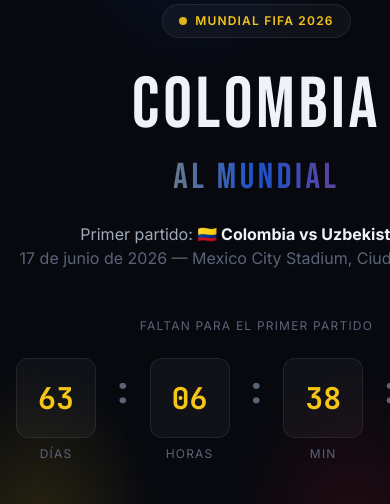
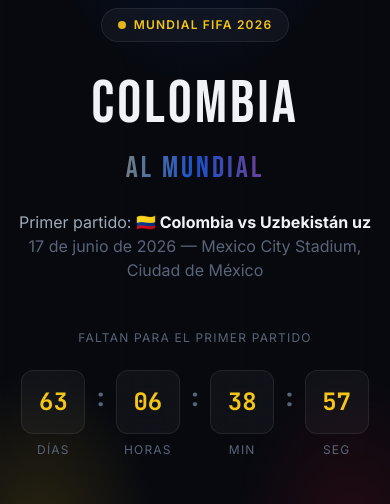
Before and after one commit to elysdan/cafeteros, a Next.js app: page / in a window 390 px wide. Shown: the part 136-640 px from the top of the page. Built offline with nearby package versions, Linux system fonts and the light colour scheme; no server answers; the database is empty.

Commit message:
Mejora: implementar página de inicio, directorio de jugadores y diseño responsive global.

```diff
--- a/src/app/calendario/page.tsx
+++ b/src/app/calendario/page.tsx
@@ -27,7 +27,7 @@ export default async function CalendarioPage() {
             <p className="text-xs uppercase tracking-widest mb-3 font-semibold" style={{ color: 'var(--red-light)' }}>
               🏆 Mundial FIFA 2026™
             </p>
-            <h1 className="font-display text-6xl sm:text-8xl tracking-wider mb-4" style={{ color: 'var(--text-primary)' }}>
+            <h1 className="font-display text-5xl sm:text-7xl lg:text-8xl tracking-wider mb-4" style={{ color: 'var(--text-primary)' }}>
               CALENDARIO
             </h1>
             <p className="text-sm" style={{ color: 'var(--text-muted)' }}>
--- a/src/app/jugadores/page.tsx
+++ b/src/app/jugadores/page.tsx
@@ -37,7 +37,7 @@ export default async function JugadoresPage() {
             <p className="text-xs uppercase tracking-widest mb-3 font-semibold" style={{ color: 'var(--blue-light)' }}>
               🇨🇴 La Selección
             </p>
-            <h1 className="font-display text-6xl sm:text-8xl tracking-wider mb-4" style={{ color: 'var(--text-primary)' }}>
+            <h1 className="font-display text-5xl sm:text-7xl lg:text-8xl tracking-wider mb-4" style={{ color: 'var(--text-primary)' }}>
               JUGADORES
             </h1>
             <p className="text-sm" style={{ color: 'var(--text-muted)' }}>
--- a/src/app/layout.tsx
+++ b/src/app/layout.tsx
@@ -1,4 +1,4 @@
-import type { Metadata } from 'next'
+import type { Metadata, Viewport } from 'next'
 import { Inter } from 'next/font/google'
 import './globals.css'
 
@@ -24,6 +24,13 @@ export const metadata: Metadata = {
   },
 }
 
+export const viewport: Viewport = {
+  themeColor: '#07090F',
+  width: 'device-width',
+  initialScale: 1,
+  maximumScale: 1,
+}
+
 export default function RootLayout({
   children,
 }: {
--- a/src/components/landing/HeroSection.tsx
+++ b/src/components/landing/HeroSection.tsx
@@ -8,11 +8,11 @@ function CountdownBox({ value, label }: { value: number; label: string }) {
   return (
     <div className="flex flex-col items-center">
       <div
-        className="glass-card w-20 h-20 sm:w-28 sm:h-28 flex items-center justify-center mb-2 rounded-2xl"
+        className="glass-card w-16 h-16 sm:w-28 sm:h-28 flex items-center justify-center mb-2 rounded-2xl"
         style={{ border: '1px solid var(--glass-border)' }}
       >
         <span
-          className="font-mono-stats text-3xl sm:text-5xl font-bold tabular-nums"
+          className="font-mono-stats text-2xl sm:text-5xl font-bold tabular-nums"
           style={{ color: 'var(--yellow)' }}
         >
           {String(value).padStart(2, '0')}
@@ -90,13 +90,13 @@ export default function HeroSection() {
 
         {/* Título principal */}
         <h1
-          className="font-display text-7xl sm:text-9xl md:text-[11rem] leading-none tracking-wider mb-4"
+          className="font-display text-6xl sm:text-8xl md:text-[10rem] leading-none tracking-wider mb-4"
           style={{ color: 'var(--text-primary)' }}
         >
           COLOMBIA
         </h1>
         <div
-          className="font-display text-4xl sm:text-6xl md:text-8xl tracking-widest mb-6"
+          className="font-display text-3xl sm:text-6xl md:text-8xl tracking-widest mb-6"
           style={{
             background: 'linear-gradient(90deg, var(--yellow), var(--blue-light), var(--red-light))',
             WebkitBackgroundClip: 'text',
@@ -119,13 +119,13 @@ export default function HeroSection() {
             <p className="text-xs uppercase tracking-widest mb-6" style={{ color: 'var(--text-muted)' }}>
               Faltan para el primer partido
             </p>
-            <div className="flex items-start justify-center gap-4 sm:gap-6">
+            <div className="flex items-start justify-center gap-2 sm:gap-6">
               <CountdownBox value={countdown.days} label="Días" />
-              <span className="font-mono-stats text-4xl sm:text-5xl font-bold pt-3 sm:pt-5" style={{ color: 'var(--text-muted)' }}>:</span>
+              <span className="font-mono-stats text-2xl sm:text-5xl font-bold pt-3 sm:pt-5" style={{ color: 'var(--text-muted)' }}>:</span>
               <CountdownBox value={countdown.hours} label="Horas" />
-              <span className="font-mono-stats text-4xl sm:text-5xl font-bold pt-3 sm:pt-5" style={{ color: 'var(--text-muted)' }}>:</span>
+              <span className="font-mono-stats text-2xl sm:text-5xl font-bold pt-3 sm:pt-5" style={{ color: 'var(--text-muted)' }}>:</span>
               <CountdownBox value={countdown.minutes} label="Min" />
-              <span className="font-mono-stats text-4xl sm:text-5xl font-bold pt-3 sm:pt-5" style={{ color: 'var(--text-muted)' }}>:</span>
+              <span className="font-mono-stats text-2xl sm:text-5xl font-bold pt-3 sm:pt-5" style={{ color: 'var(--text-muted)' }}>:</span>
               <CountdownBox value={countdown.seconds} label="Seg" />
             </div>
           </div>
```
